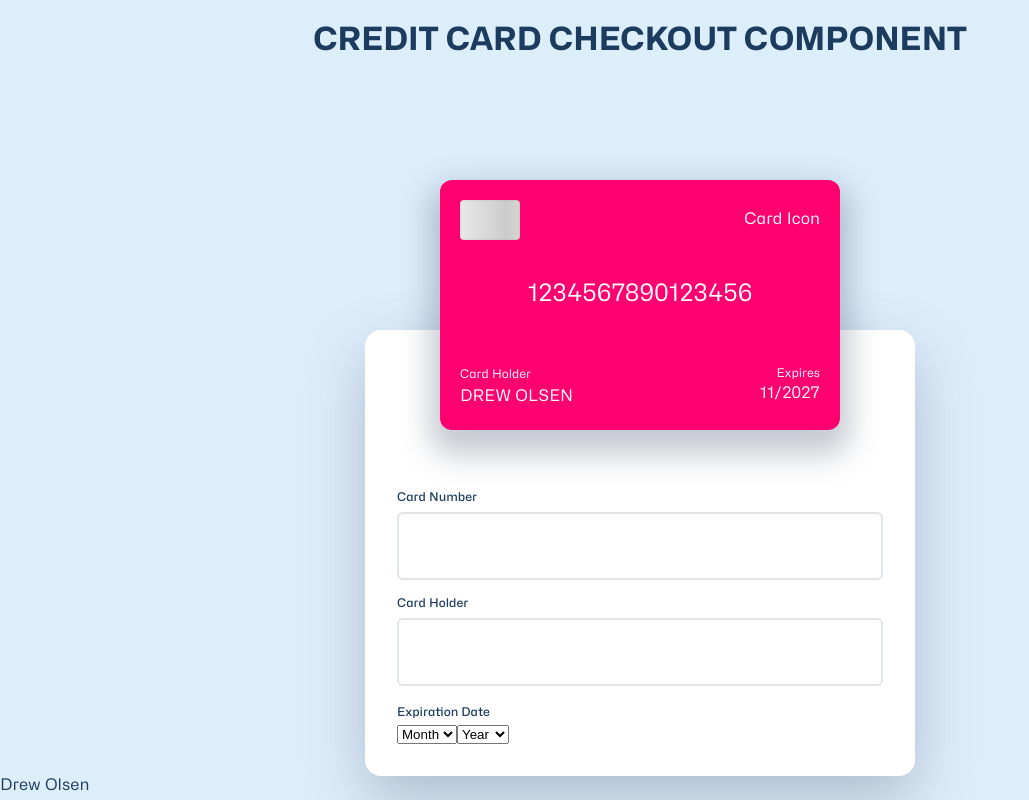
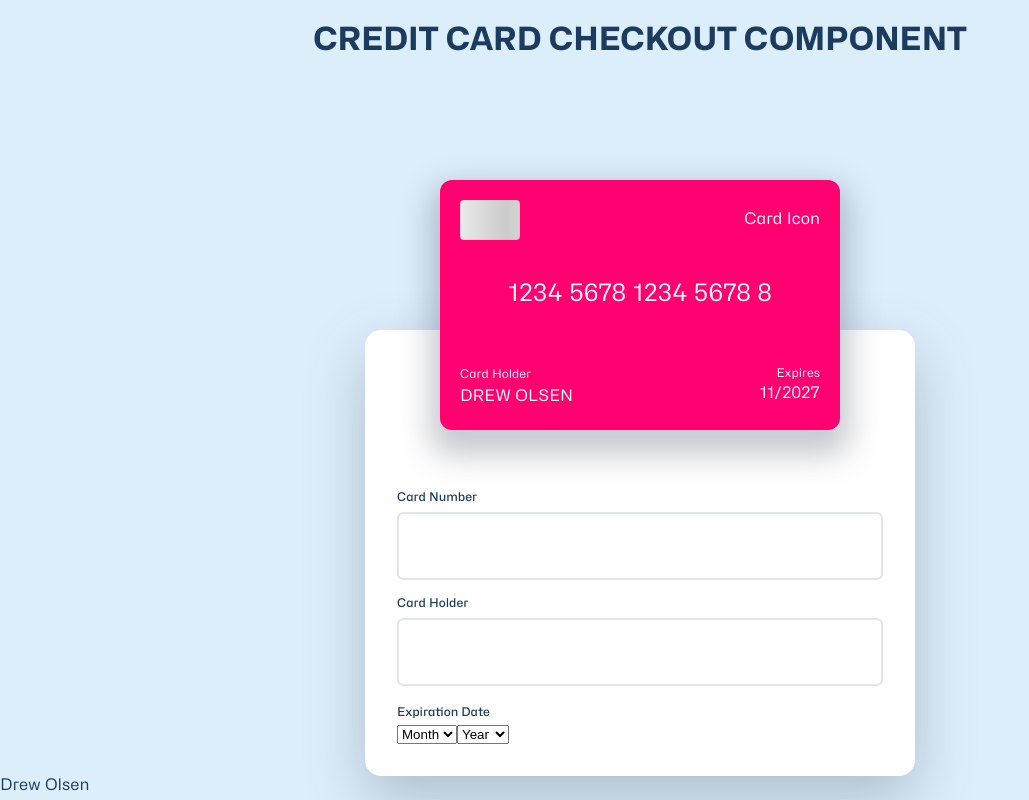
Before and after one commit to Drewole/stripe-checkout, a Next.js app: page / in a window 1280 px wide. Shown: the whole page, without its empty margins (0-1029 px from the left). Built offline with nearby package versions, Linux system fonts and the light colour scheme.

Commit message:
card input converted to number, focus broken

```diff
--- a/components/Card/Card.jsx
+++ b/components/Card/Card.jsx
@@ -2,13 +2,19 @@ import React from 'react';
 import styles from './Card.module.css';
 
 export default function Card({
-  firstNumber,
   cardNumber,
   cardHolder,
   expirationMonth,
   expirationYear,
   ccv,
 }) {
+  const cardNumberFormatted = cardNumber
+    ? cardNumber
+        .toString()
+        .replace(/(\d{4})/g, '$1 ')
+        .trim()
+    : '123';
+
   return (
     <div className={styles.card}>
       <div className={styles.row}>
@@ -16,12 +22,7 @@ export default function Card({
         <div className={styles.card_icon}>Card Icon</div>
       </div>
       <div className={styles.row}>
-        <div className={styles.card_numbers}>
-          <span>1234</span>
-          <span>5678</span>
-          <span>9012</span>
-          <span>3456</span>
-        </div>
+        <div className={styles.card_numbers}>{cardNumberFormatted}</div>
       </div>
 
       <div className={styles.row}>
--- a/components/CardForm/CardForm.jsx
+++ b/components/CardForm/CardForm.jsx
@@ -36,7 +36,8 @@ export default function CardForm() {
           <Input
             label="Card Number"
             name="cardNumber"
-            type="text"
+            type="number"
+            maxlength={isAmex ? 17 : 16}
             register={register('cardNumber', {
               required: true,
               maxLength: isAmex ? 17 : 16,
--- a/components/CreditCardCheckout/CreditCardCheckout.jsx
+++ b/components/CreditCardCheckout/CreditCardCheckout.jsx
@@ -7,7 +7,7 @@ export function CreditCardCheckout() {
   return (
     <section className={styles.container}>
       <Card
-        cardNumber={1234567812345678}
+        cardNumber={12345678123456789}
         cardHolder={'Drew Olsen'}
         expirationMonth={11}
         expirationYear={2027}
--- a/styles/globals.css
+++ b/styles/globals.css
@@ -63,7 +63,8 @@ label {
   padding-bottom: 0.5rem;
   font-weight: 500;
 }
-input[type='text'] {
+input[type='text'],
+input[type='number'] {
   padding: 1rem;
   border-radius: 6px;
   outline: none;
@@ -72,7 +73,8 @@ input[type='text'] {
   color: var(--color-dark-gray);
   transition: color 0.25s ease-out, border 0.25s ease-out;
 }
-input[type='text']:focus {
+input[type='text']:focus,
+input[type='text']:active {
   outline: none;
   color: var(--color-primary);
   border-color: var(--color-dark-gray);
```
